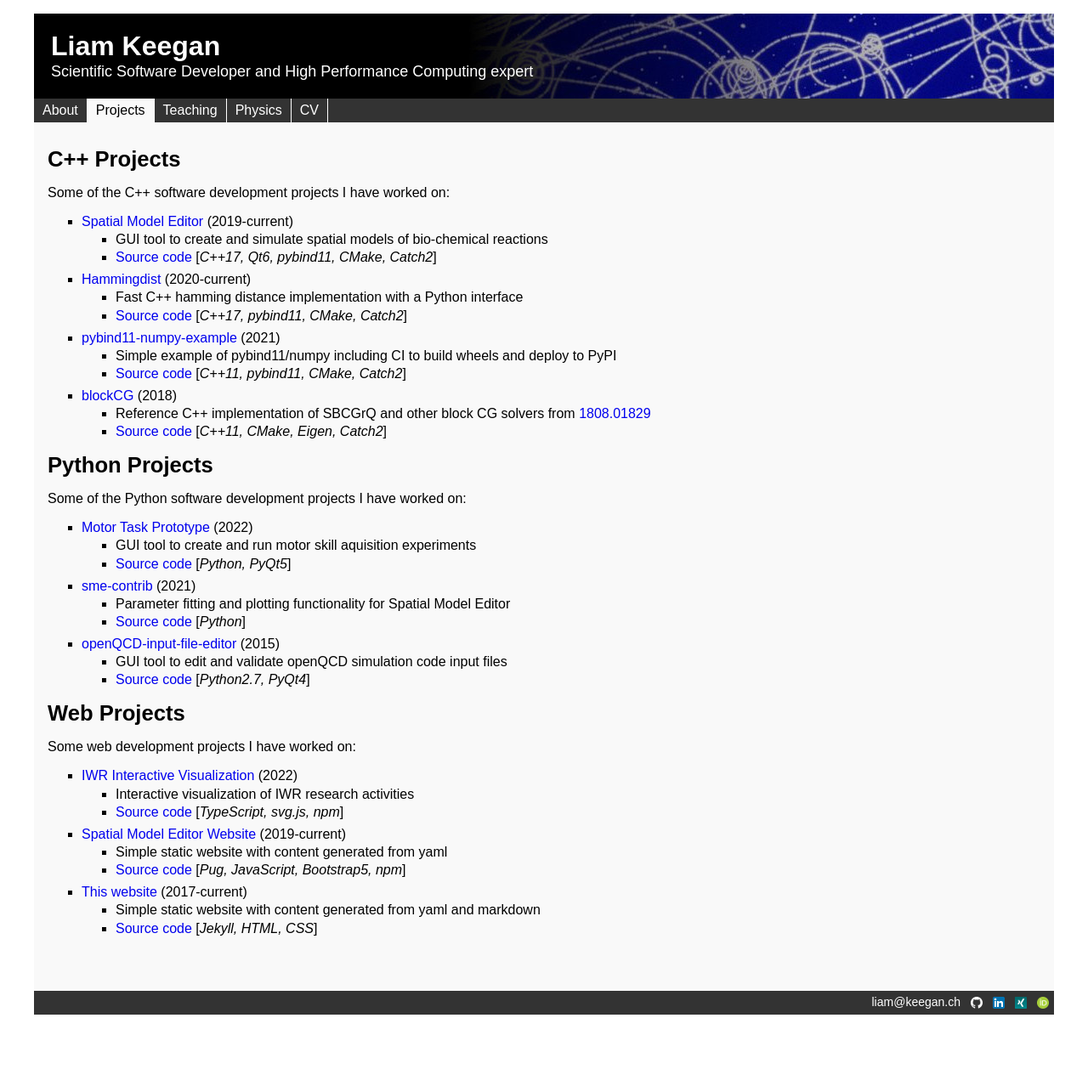
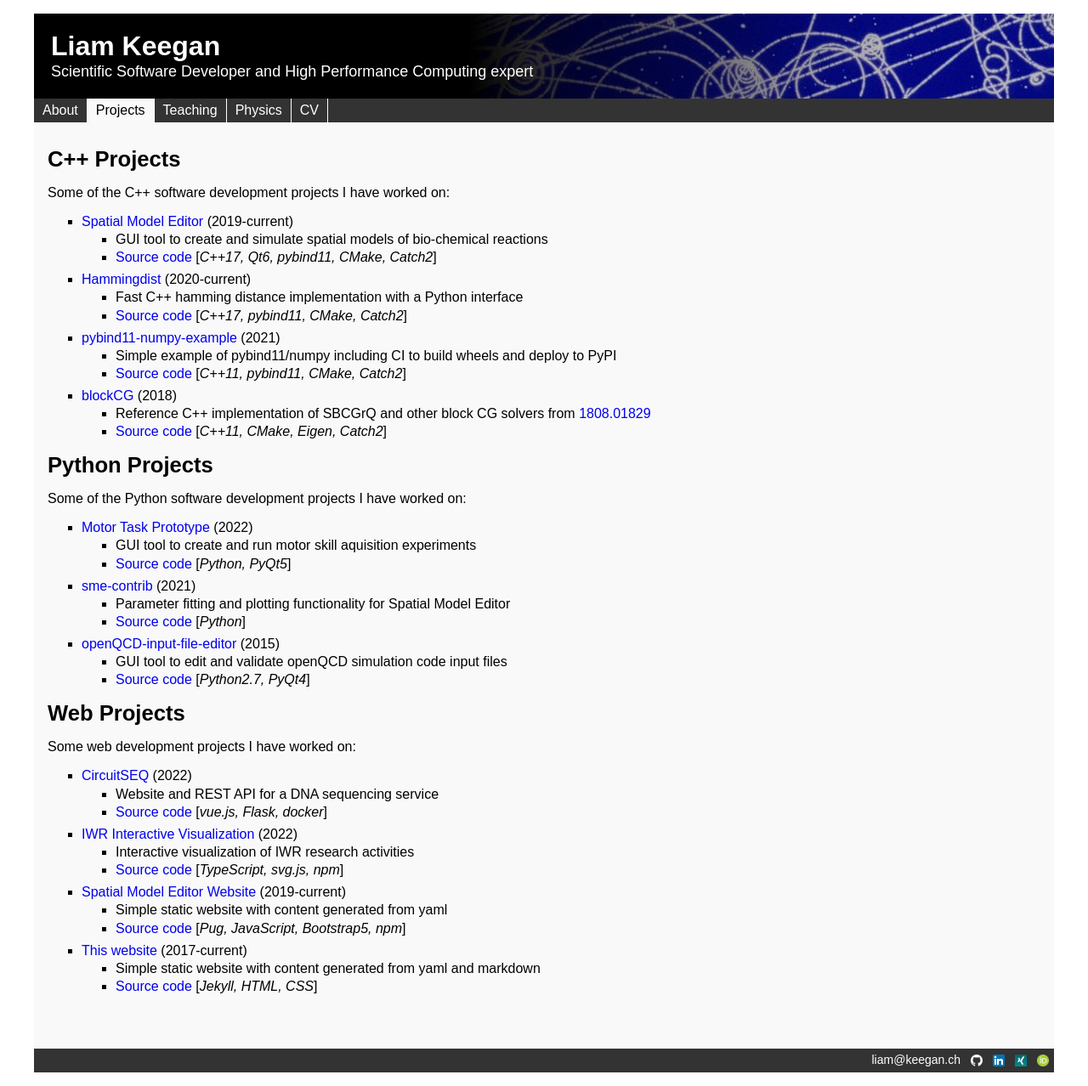
Before and after one commit to lkeegan/lkeegan.github.io, a Jekyll site: the page built from projects.md, in a window 1280 px wide. Shown: the whole page at 85% size. Built offline with Jekyll 4.4.1, drawn with Linux system fonts in a browser that asks for light colours; before the commit the page ends 1210 px from its top, so only the background shows below that.

Commit message:
add CircuitSEQ to web projects

```diff
--- a/_data/projects.yml
+++ b/_data/projects.yml
@@ -7,18 +7,21 @@
       url: https://spatial-model-editor.github.io
       stack: "C++17, Qt6, pybind11, CMake, Catch2"
       code: https://github.com/spatial-model-editor/spatial-model-editor
+
     - year: 2020-current
       title: Hammingdist
       desc: Fast C++ hamming distance implementation with a Python interface
       url: https://pypi.org/project/hammingdist
       stack: "C++17, pybind11, CMake, Catch2"
       code: https://github.com/ssciwr/hammingdist
+
     - year: 2021
       title: pybind11-numpy-example
       desc: "Simple example of pybind11/numpy including CI to build wheels and deploy to PyPI"
       url: https://pypi.org/project/pybind11-numpy-example
       stack: "C++11, pybind11, CMake, Catch2"
       code: https://github.com/ssciwr/pybind11-numpy-example
+
     - year: 2018
       title: blockCG
       desc: "Reference C++ implementation of SBCGrQ and other block CG solvers from [1808.01829](https://arxiv.org/abs/1808.01829)"
@@ -35,12 +38,14 @@
       url: https://ssciwr.github.io/motor-task-prototype
       stack: "Python, PyQt5"
       code: https://github.com/ssciwr/motor-task-prototype
+
     - year: 2021
       title: sme-contrib
       desc: Parameter fitting and plotting functionality for Spatial Model Editor
       url: https://sme-contrib.readthedocs.io/
       stack: "Python"
       code: https://github.com/spatial-model-editor/sme-contrib
+
     - year: 2015
       title: openQCD-input-file-editor
       desc: GUI tool to edit and validate openQCD simulation code input files
@@ -51,6 +56,13 @@
 - title: Web Projects
   description: 'Some web development projects I have worked on'
   items:
+    - year: 2022
+      title: CircuitSEQ
+      desc: Website and REST API for a DNA sequencing service
+      url: https://circuitseq.iwr.uni-heidelberg.de
+      stack: "vue.js, Flask, docker"
+      code: https://github.com/ssciwr/circuit_seq
+
     - year: 2022
       title: IWR Interactive Visualization
       desc: Interactive visualization of IWR research activities
```
